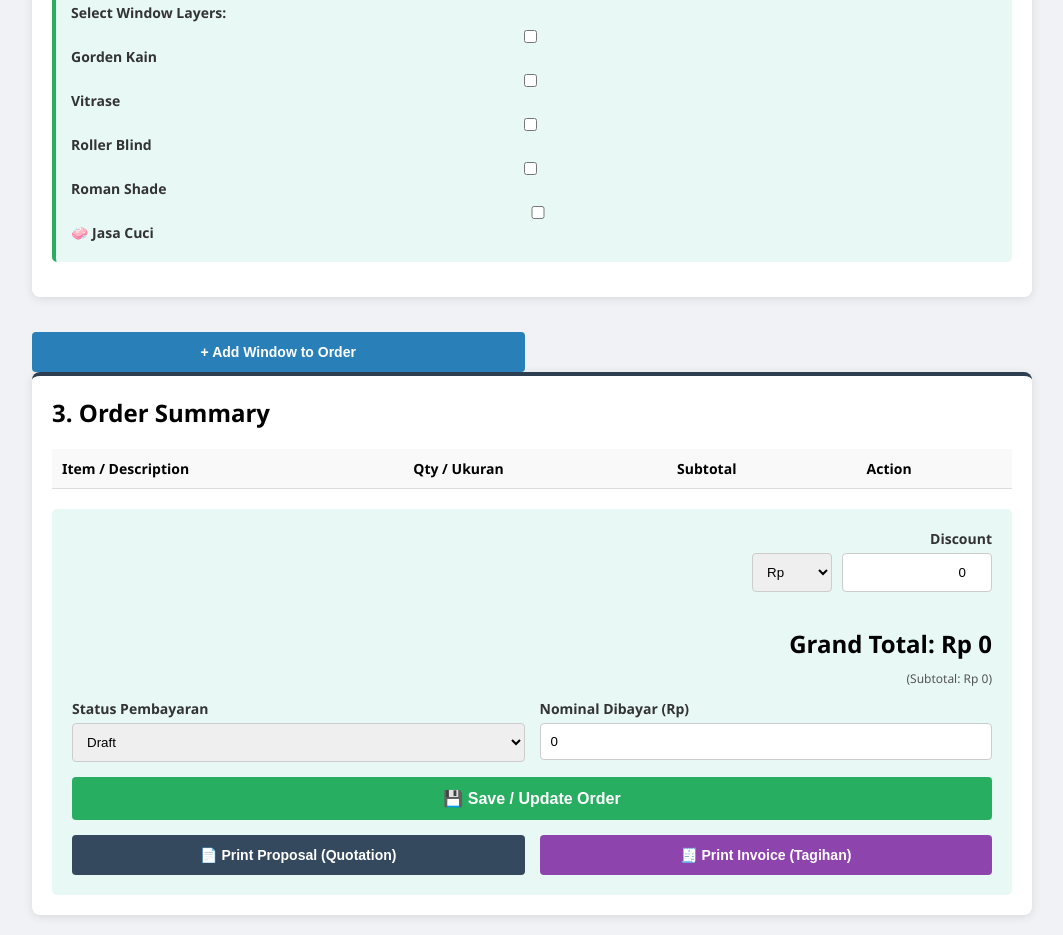
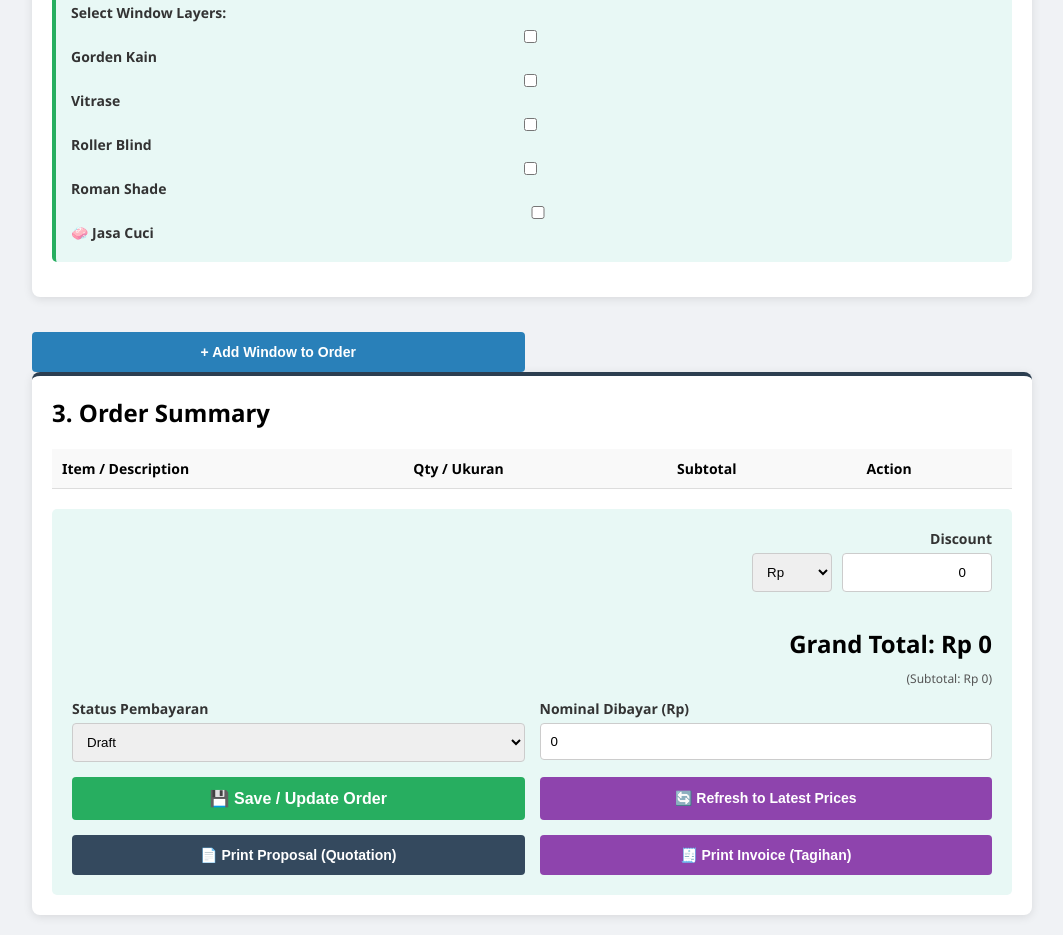
Before and after one commit to patrickkanadi/LuxeGorden, a plain HTML site: page index.html in a window 1280 px wide. Shown: the part 699-1634 px from the top of the page, without its empty margins (108-1171 px from the left). Drawn offline with Linux system fonts and the light colour scheme; no server answers.

Commit message:
Add refresh button and update save button layout

```diff
--- a/index.html
+++ b/index.html
@@ -247,7 +247,11 @@
             <div class="form-group"><label>Status Pembayaran</label><select id="orderStatus"><option>Draft</option><option>DP</option><option>Lunas</option></select></div>
             <div class="form-group"><label>Nominal Dibayar (Rp)</label><input type="number" id="amountPaid" value="0"></div>
           </div>
-          <button class="btn-save" id="btnSave" onclick="saveOrder()" style="margin-bottom: 15px;">💾 Save / Update Order</button>
+
+          <div class="grid-2">
+            <button class="btn-save" id="btnSave" onclick="saveOrder()" style="margin-bottom: 15px;">💾 Save / Update Order</button>
+            <button class="btn-update" onclick="refreshCartPrices()" style="margin-bottom: 15px; background: #8e44ad; color: white;">🔄 Refresh to Latest Prices</button>
+          </div>
 
           <div class="grid-2">
             <button class="btn-print-prop" onclick="generateDocument('Proposal')">📄 Print Proposal (Quotation)</button>
```
